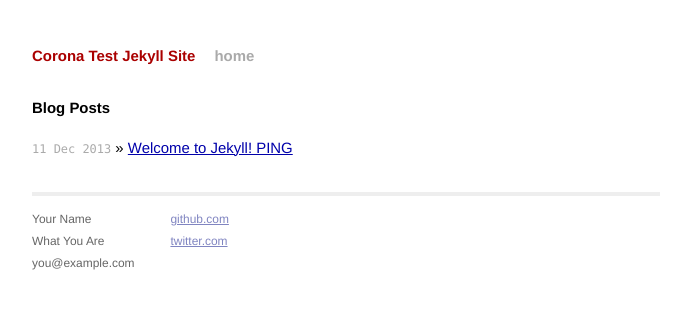
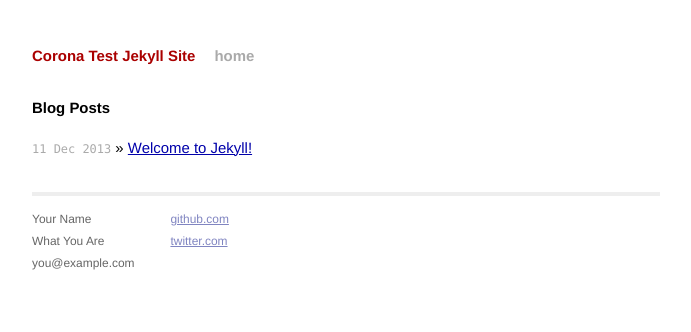
Before and after one commit to mattcorona/ck-jkl-test, a Jekyll site: the page built from index.html, in a window 1280 px wide. Shown: the top 332 px of the page, without its empty margins (294-985 px from the left). Built offline with Jekyll 4.4.1, drawn with Linux system fonts in a browser that asks for light colours; Markdown is read by kramdown in place of the engine named in the settings.

Commit message:
Update index.html

```diff
--- a/index.html
+++ b/index.html
@@ -7,7 +7,7 @@ title: Your New Jekyll Site
   <h1>Blog Posts</h1>
   <ul class="posts">
     {% for post in site.posts %}
-      <li><span>{{ post.date | date_to_string }}</span> &raquo; <a href="{{ site.baseurl }}/{{ post.url }}">{{ post.title }} PING</a></li>
+      <li><span>{{ post.date | date_to_string }}</span> &raquo; <a href="{{ site.baseurl }}/{{ post.url }}">{{ post.title }}</a></li>
     {% endfor %}
   </ul>
 </div>
```
